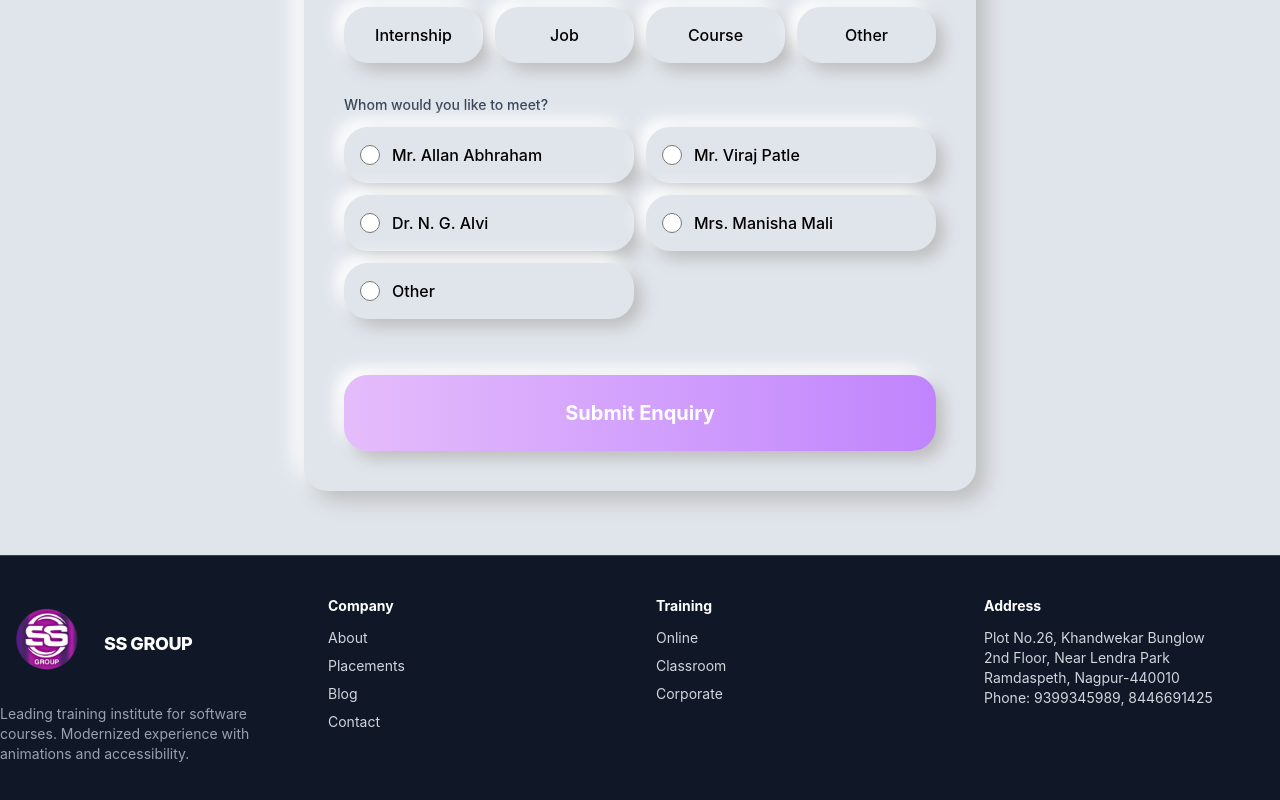
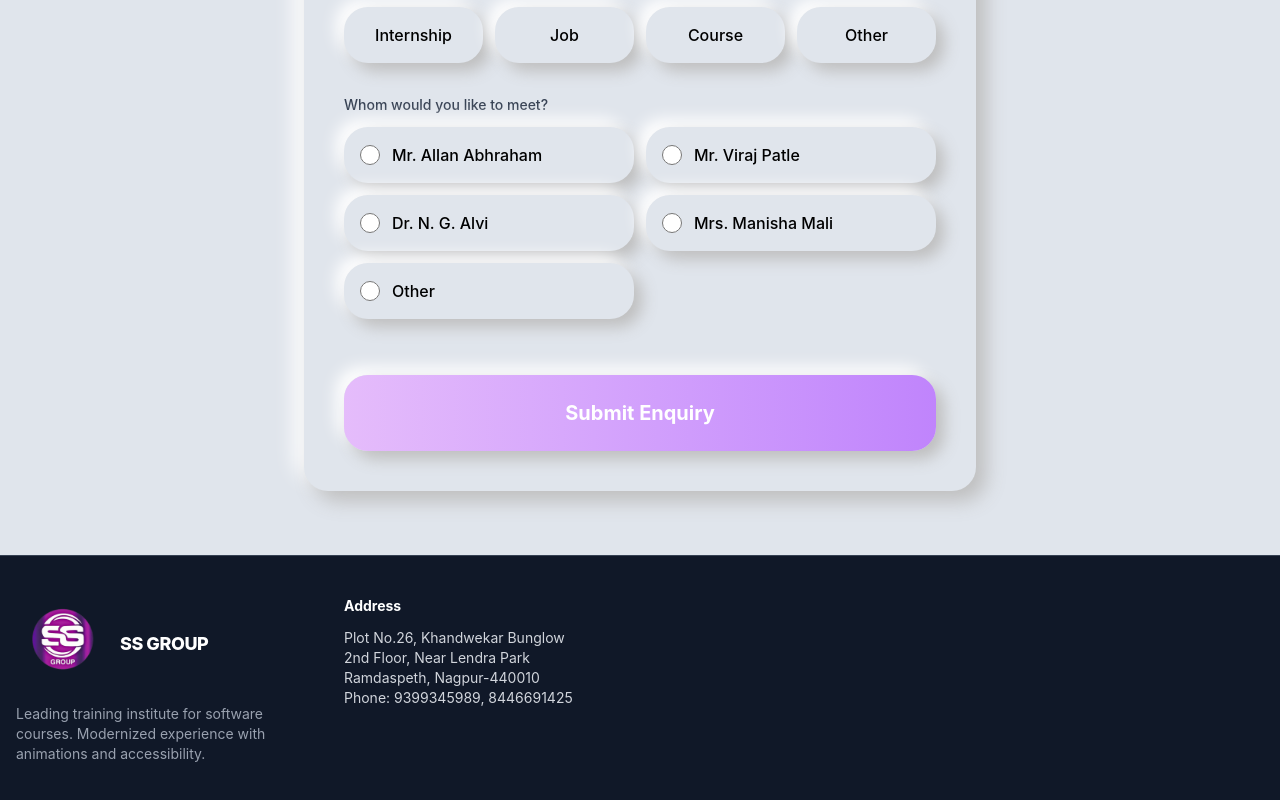
Before and after one commit to TheKhushant/EnquryFormSS, a React (Vite) app in the folder Frontend/: page / in a window 1280 px wide. Shown: the part 654-1454 px from the top of the page. Built offline with nearby package versions, Linux system fonts and the light colour scheme.

Commit message:
updated footer margin and image size at header

```diff
--- a/Frontend/components/site/Footer.tsx
+++ b/Frontend/components/site/Footer.tsx
@@ -3,7 +3,7 @@ import { Link } from "react-router-dom";
 export default function Footer() {
   return (
     <footer className="border-t border-gray-700 bg-gray-900">
-      <div className="container grid gap-8 py-10 md:grid-cols-4">
+      <div className="container grid gap-8 py-10 md:grid-cols-4 ml-4">
         <div className="space-y-3">
           <div className="inline-flex items-center gap-2">
            <img
@@ -30,7 +30,7 @@ export default function Footer() {
           </p>
         </div>
 
-        <div>
+        {/* <div>
           <h4 className="mb-3 text-sm font-bold text-white">Company</h4>
           <ul className="space-y-2 text-sm text-gray-300">
             <li>
@@ -61,7 +61,7 @@ export default function Footer() {
               <Link to="/corporate-training" className="hover:text-blue-400">Corporate</Link>
             </li>
           </ul>
-        </div>
+        </div> */}
 
         <div>
           <h4 className="mb-3 text-sm font-bold text-white">Address</h4>
--- a/Frontend/components/site/Header.tsx
+++ b/Frontend/components/site/Header.tsx
@@ -15,7 +15,7 @@ export default function EnquiryHeader() {
             <img
               src="/ssgrp.png"
               alt="SS GRP Logo"
-              className="w-[32px] md:w-[48px] h-auto object-contain"
+              className="w-[47px] md:w-[48px] h-auto object-contain"
             />
           </Link>
 
```
